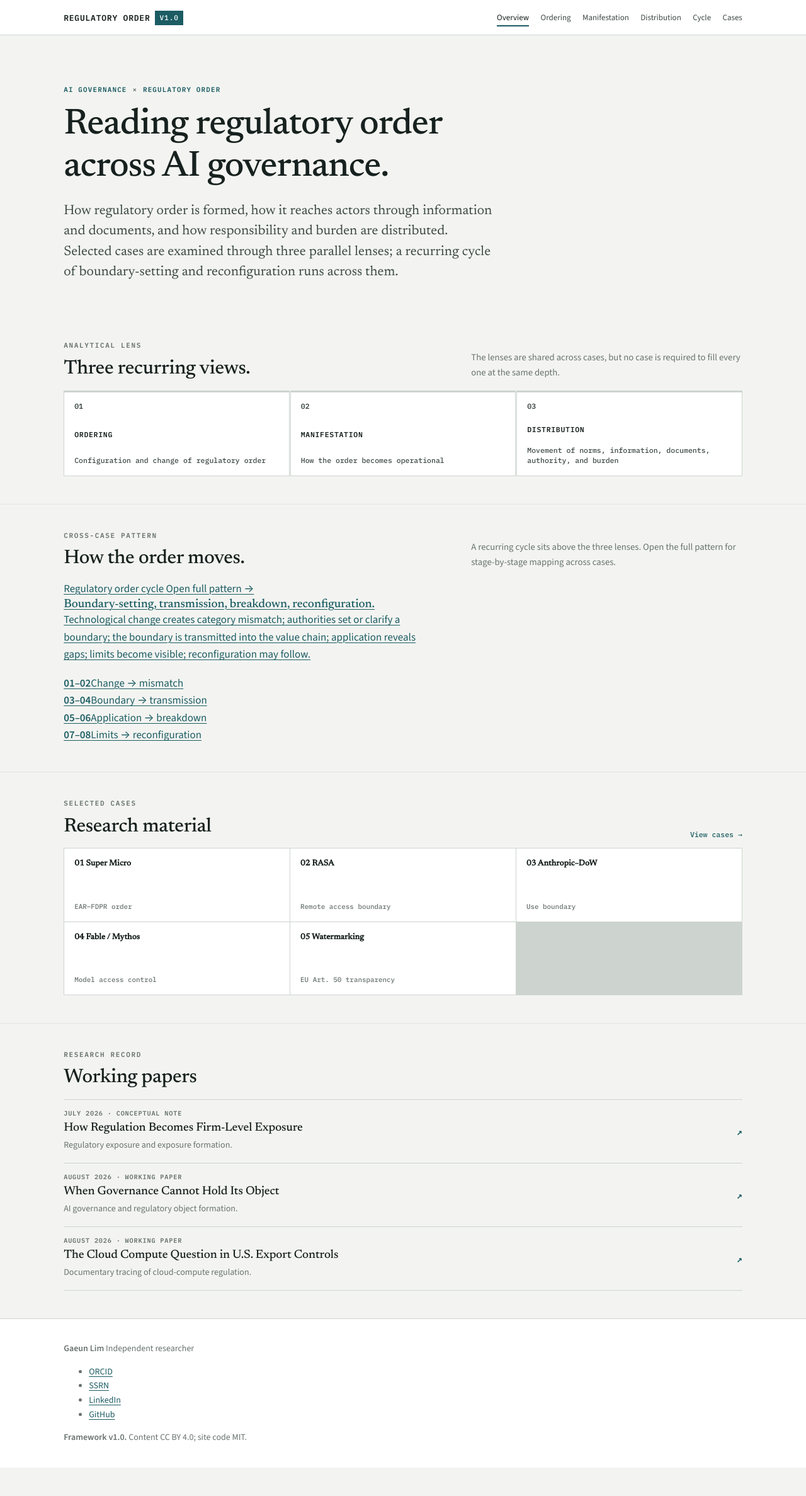
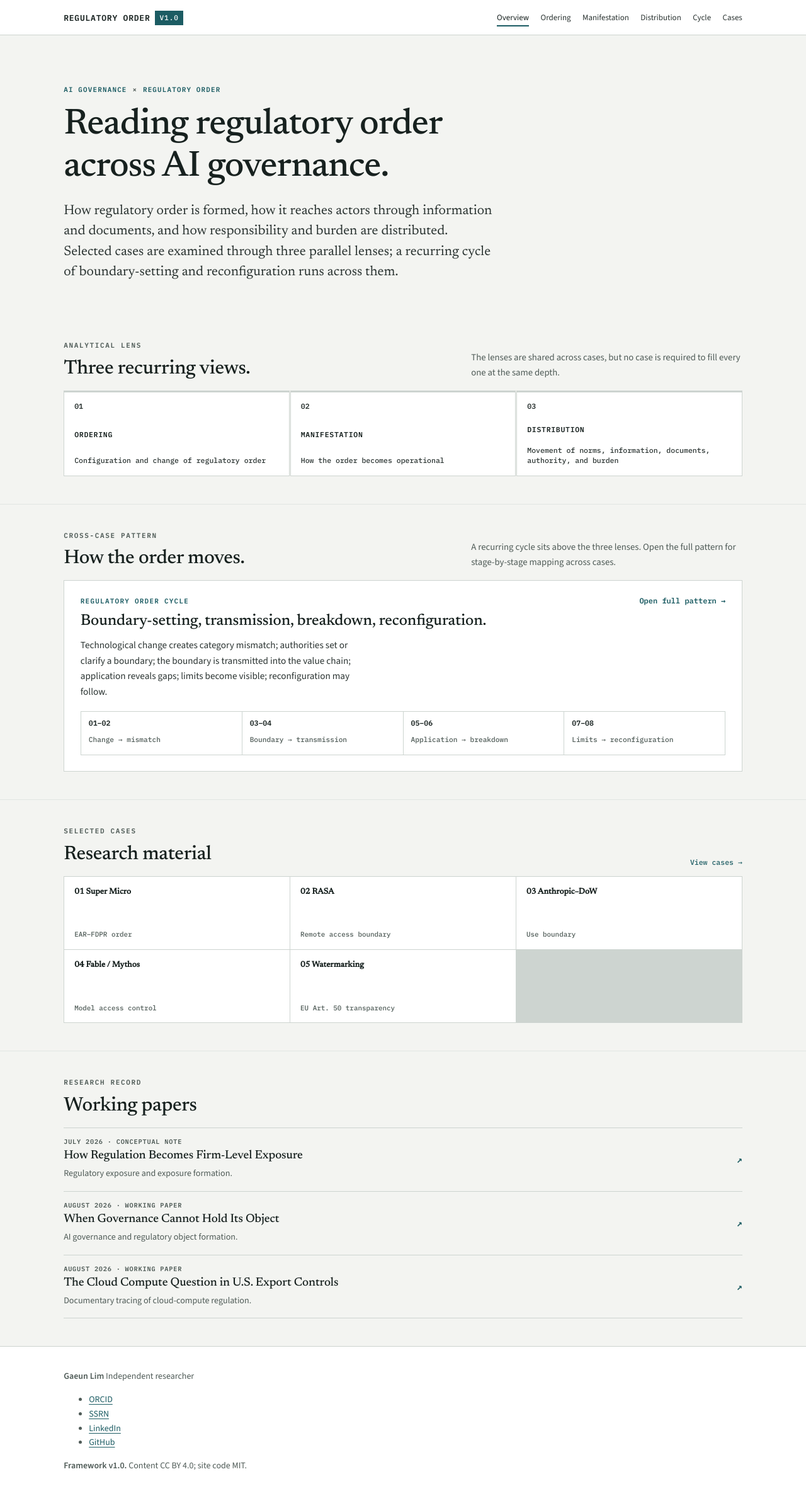
Before and after one commit to GaeunLim01/regulatory-order, a Jekyll site: the page built from index.html, in a window 1280 px wide. Shown: the whole page at 63% size. Built offline with Jekyll 4.4.1, drawn with Linux system fonts in a browser that asks for light colours; before the commit the page ends 2330 px from its top, so only the background shows below that.

Commit message:
Add files via upload

```diff
--- a/assets/css/main.css
+++ b/assets/css/main.css
@@ -15,8 +15,8 @@
   --plate:       #FFFFFF;
   --plate-sunk:  #ECEFEC;
   --ink:         #17211F;
-  --ink-soft:    #3D4946;
-  --muted:       #69736F;
+  --ink-soft:    #2A3331;
+  --muted:       #4F5B57;
   --rule:        #CDD4D0;
   --rule-faint:  #E1E5E2;
 
@@ -1251,3 +1251,79 @@ details[open] > summary { margin-bottom: 0.6rem; }
   min-height: 0;
   display: none;
 }
+
+/* ---- Cover: cycle entry (stronger path to full pattern) ---- */
+.cycle-entry {
+  display: block;
+  border: 1px solid var(--rule);
+  background: var(--plate);
+  color: inherit;
+  text-decoration: none;
+  padding: clamp(1.15rem, 2.5vw, 1.6rem);
+  transition: background 0.12s ease, border-color 0.12s ease;
+}
+.cycle-entry:hover,
+.cycle-entry:focus-visible {
+  background: var(--plate-sunk);
+  border-color: var(--accent);
+}
+.cycle-entry__top {
+  display: flex;
+  align-items: baseline;
+  justify-content: space-between;
+  gap: 1rem;
+  margin-bottom: 0.85rem;
+}
+.cycle-entry__label {
+  font: 600 0.68rem/1 var(--mono);
+  letter-spacing: 0.12em;
+  text-transform: uppercase;
+  color: var(--accent);
+}
+.cycle-entry__cta {
+  font: 600 0.75rem/1 var(--mono);
+  color: var(--accent);
+  white-space: nowrap;
+}
+.cycle-entry__title {
+  font-family: var(--display);
+  font-size: clamp(1.25rem, 1.1rem + 0.6vw, 1.55rem);
+  font-weight: 500;
+  margin: 0 0 0.65rem;
+  color: var(--ink);
+}
+.cycle-entry__desc {
+  margin: 0 0 1.15rem;
+  max-width: 58ch;
+  color: var(--ink-soft);
+  font-size: 0.95rem;
+}
+.cycle-entry__steps {
+  display: grid;
+  grid-template-columns: repeat(4, minmax(0, 1fr));
+  gap: 1px;
+  background: var(--rule);
+  border: 1px solid var(--rule);
+}
+.cycle-entry__step {
+  background: var(--plate);
+  padding: 0.7rem 0.75rem;
+  min-height: 3.6rem;
+}
+.cycle-entry__step strong {
+  display: block;
+  font: 600 0.72rem/1.2 var(--mono);
+  color: var(--ink);
+  margin-bottom: 0.25rem;
+}
+.cycle-entry__step span {
+  font: 500 0.7rem/1.3 var(--mono);
+  color: var(--muted);
+}
+@media (max-width: 900px) {
+  .cycle-entry__steps { grid-template-columns: repeat(2, minmax(0, 1fr)); }
+}
+@media (max-width: 520px) {
+  .cycle-entry__steps { grid-template-columns: 1fr; }
+  .cycle-entry__top { flex-direction: column; align-items: flex-start; gap: 0.35rem; }
+}
```
